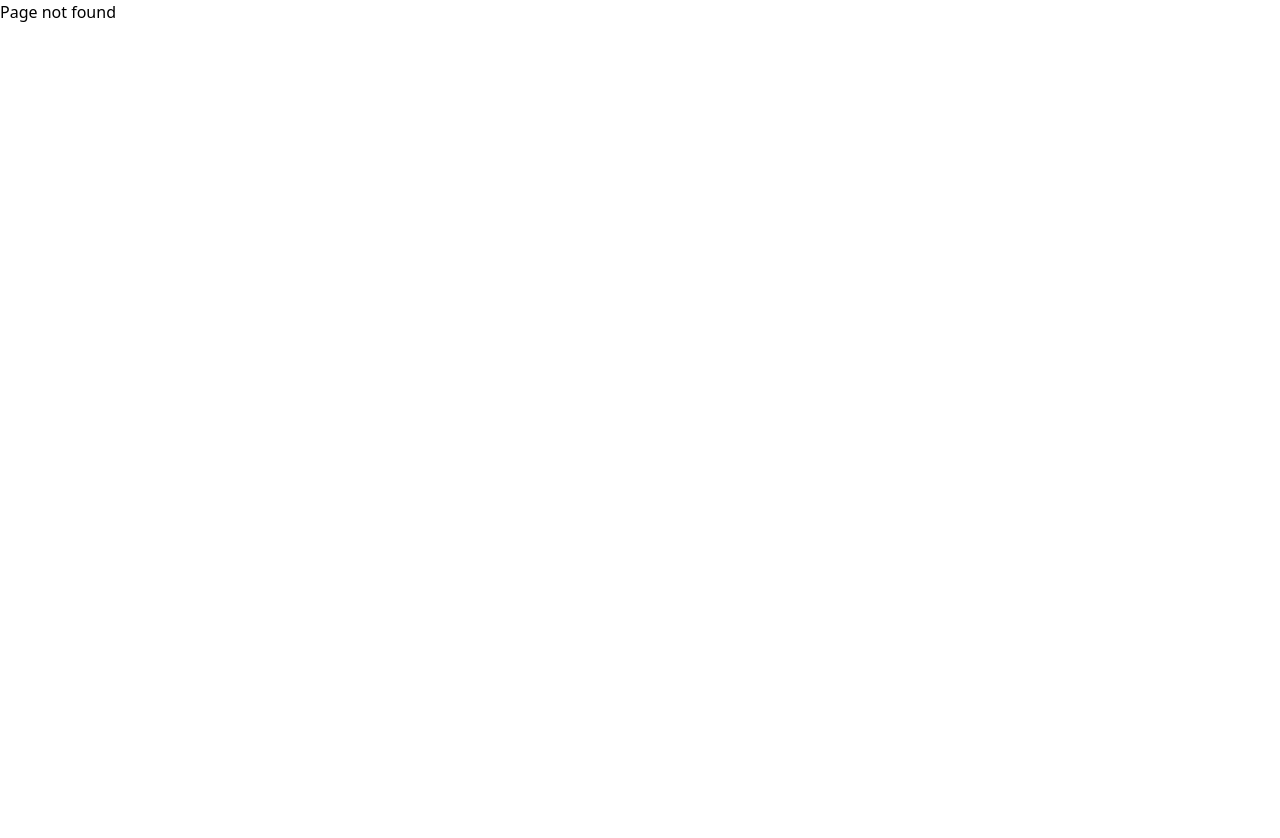
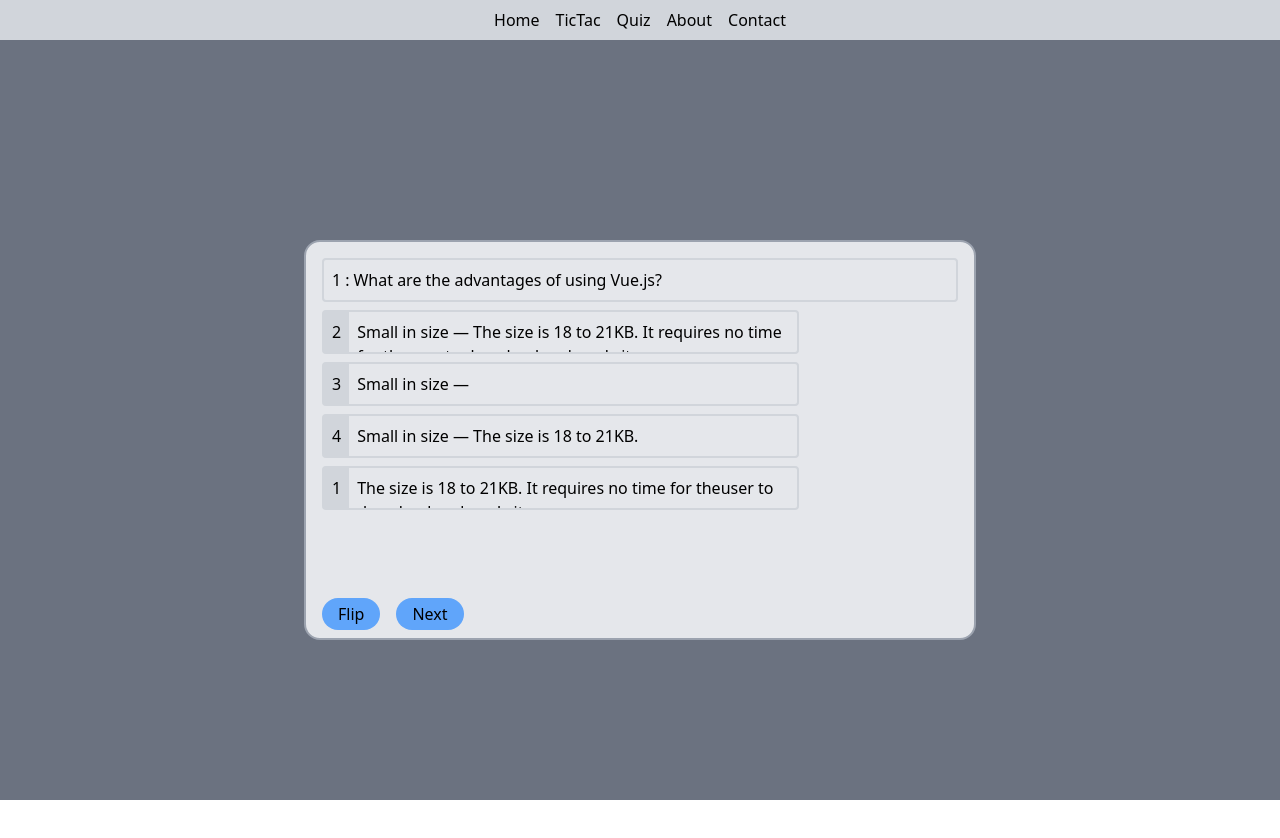
Before and after one commit to Vijay-eZee/vue-learning, a Vue app in the folder tic-tac-to/: page /Quiz in a window 1280 px wide. Before the commit this address had no page. Before the commit the page ends 800 px from the top, so only its background shows below. Built offline with nearby package versions, Linux system fonts and the light colour scheme.

Commit message:
add quiz game

```diff
--- a/tic-tac-to/src/components/NavBar.vue
+++ b/tic-tac-to/src/components/NavBar.vue
@@ -5,6 +5,9 @@
     </li>
     <li class="inline">
       <router-link :to="{ name: 'tictac' }">TicTac</router-link>
+    </li>
+    <li class="inline">
+      <router-link :to="{ name: 'quiz' }">Quiz</router-link>
     </li>
     <li class="inline">
       <router-link :to="{ name: 'about' }">About</router-link>
--- /dev/null
+++ b/tic-tac-to/src/components/quiz/QuizBox.vue
@@ -0,0 +1,64 @@
+<template>
+  <div class="flex justify-center items-center h-screen">
+    <div
+      class="
+        relative
+        bg-gray-200
+        border-2 border-gray-400
+        h-2/4
+        max-w-2xl
+        rounded-2xl
+        w-full
+        p-4
+      "
+    >
+      <QuizQue>
+        <template v-slot:que-no>1</template>
+        <template v-slot:que-seprator>:</template>
+        <template v-slot:que-text
+          >What are the advantages of using Vue.js?</template
+        >
+      </QuizQue>
+      <QuizOpt>
+        <template v-slot:pre-icon>2</template>
+        <template v-slot:content
+          >Small in size — The size is 18 to 21KB. It requires no time for
+          theuser to download and apply it.</template
+        >
+      </QuizOpt>
+      <QuizOpt>
+        <template v-slot:pre-icon>3</template>
+        <template v-slot:content>Small in size — </template>
+      </QuizOpt>
+      <QuizOpt>
+        <template v-slot:pre-icon>4</template>
+        <template v-slot:content
+          >Small in size — The size is 18 to 21KB.</template
+        >
+      </QuizOpt>
+      <QuizOpt>
+        <template v-slot:pre-icon>1</template>
+        <template v-slot:content
+          >The size is 18 to 21KB. It requires no time for theuser to download
+          and apply it.</template
+        >
+      </QuizOpt>
+      <div class="absolute bottom-2">
+        <QuizBoxFooter />
+      </div>
+    </div>
+  </div>
+</template>
+<script>
+import QuizQue from "./QuizQue.vue";
+import QuizOpt from "../quiz/QuizOpt.vue";
+import QuizBoxFooter from "../quiz/QuizBoxFooter.vue";
+export default {
+  name: "QuizBox",
+  components: {
+    QuizQue,
+    QuizOpt,
+    QuizBoxFooter,
+  },
+};
+</script>
--- /dev/null
+++ b/tic-tac-to/src/components/quiz/QuizBoxFooter.vue
@@ -0,0 +1,19 @@
+<template>
+  <div class="flex">
+    <QuizButton class="border-0 bg-blue-400 rounded-full py-1 px-4">
+      <template v-slot:btn-name>Flip</template>
+    </QuizButton>
+    <QuizButton class="border-0 bg-blue-400 rounded-full py-1 px-4">
+      <template v-slot:btn-name>Next</template>
+    </QuizButton>
+  </div>
+</template>
+<script>
+import QuizButton from "../quiz/QuizButton.vue";
+export default {
+  name: "QuizBoxFooter",
+  components: {
+    QuizButton,
+  },
+};
+</script>
--- /dev/null
+++ b/tic-tac-to/src/components/quiz/QuizButton.vue
@@ -0,0 +1,13 @@
+<template>
+  <div class="mr-4">
+    <button v-bind="$attrs">
+      <slot name="btn-name"></slot>
+    </button>
+  </div>
+</template>
+<script>
+export default {
+  name: "QuizButton",
+  inheritAttrs: false,
+};
+</script>
--- /dev/null
+++ b/tic-tac-to/src/components/quiz/QuizOpt.vue
@@ -0,0 +1,13 @@
+<template>
+  <div class="flex border-2 border-gray-300 rounded font-normal mt-2 w-3/4">
+    <div class="flex items-center justify-center bg-gray-300 px-2">
+      <slot name="pre-icon"></slot>
+    </div>
+    <div class="p-2 overflow-y-auto h-10"><slot name="content"></slot></div>
+  </div>
+</template>
+<script>
+export default {
+  name: "QuizOpt",
+};
+</script>
--- /dev/null
+++ b/tic-tac-to/src/components/quiz/QuizQue.vue
@@ -0,0 +1,14 @@
+<template>
+  <div class="border-2 border-gray-300 p-2 rounded w-full font-normal">
+    <span class="mr-1">
+      <slot name="que-no"></slot>
+    </span>
+    <span class="mr-1"><slot name="que-seprator"></slot></span>
+    <span><slot name="que-text"></slot></span>
+  </div>
+</template>
+<script>
+export default {
+  name: "QuizQue",
+};
+</script>
--- /dev/null
+++ b/tic-tac-to/src/components/quiz/index.vue
@@ -0,0 +1,14 @@
+<template>
+  <div>
+    <QuizBox />
+  </div>
+</template>
+<script>
+import QuizBox from "../quiz/QuizBox.vue";
+export default {
+  name: "index",
+  components: {
+    QuizBox,
+  },
+};
+</script>
--- a/tic-tac-to/src/routing/index.js
+++ b/tic-tac-to/src/routing/index.js
@@ -21,6 +21,13 @@
         path: '/TicTac',
         name: 'tictac',
         component: () => import('../components/tictac/MainBoard.vue'),
+        meta: { authRequired: false }
+
+    },
+    {
+        path: '/Quiz',
+        name: 'quiz',
+        component: () => import('../components/quiz/'),
         meta: { authRequired: false }
 
     },
```
